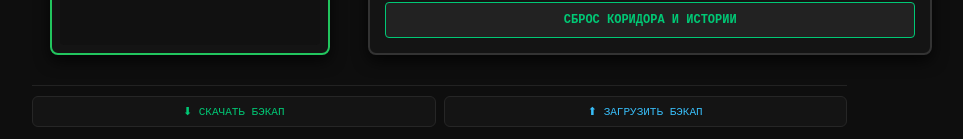
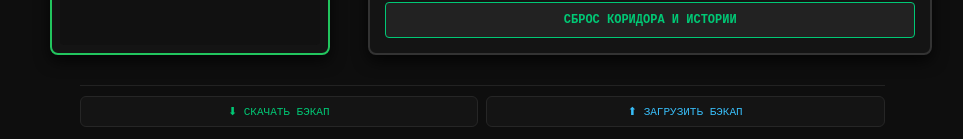
Before and after one commit to nai-apps/trade-module, a plain HTML site: page index.html in a window 1280 px wide. Shown: the part 809-948 px from the top of the page, without its empty margins (158-1121 px from the left). Drawn offline with Linux system fonts and the light colour scheme.

Commit message:
Update index.html

```diff
--- a/index.html
+++ b/index.html
@@ -27,7 +27,7 @@
         .input-text { background: #111; border: 1px solid #444; color: #00C875; font-family: inherit; padding: 4px 6px; border-radius: 4px; font-size: 13px; font-weight: bold; }
         .input-note { background: #111; border: 1px solid #333; color: #aaa; font-family: inherit; padding: 4px 6px; border-radius: 4px; font-size: 12px; width: 100%; box-sizing: border-box; margin-top: 6px; }
                 .backup-bar { display: flex; gap: 20px; margin-top: 12px; padding-top: 12px; border-top: 1px solid #222; width: 100%; box-sizing: border-box; }
-                        .backup-bar { display: flex; gap: 8px; margin-top: 10px; padding-top: 10px; border-top: 1px solid #222; width: 100%; max-width: 815px; }
+                                .backup-bar { display: flex; gap: 8px; margin: 10px auto 0; padding-top: 10px; border-top: 1px solid #222; width: 100%; max-width: 805px; }
 
         .btn-backup-left { flex: 1; background: #141414; color: #00C875; border: 1px solid #262626; border-radius: 6px; padding: 8px 10px; font-size: 11px; font-family: inherit; cursor: pointer; }
         .btn-backup-right { flex: 1; background: #141414; color: #38bdf8; border: 1px solid #262626; border-radius: 6px; padding: 8px 10px; font-size: 11px; font-family: inherit; cursor: pointer; }
```
